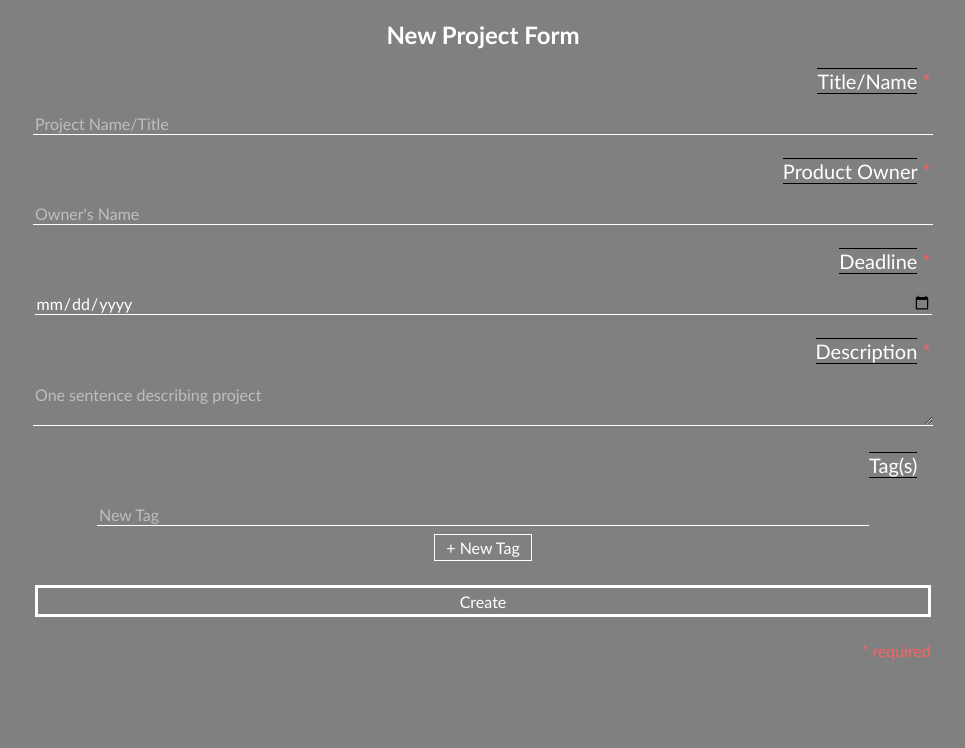
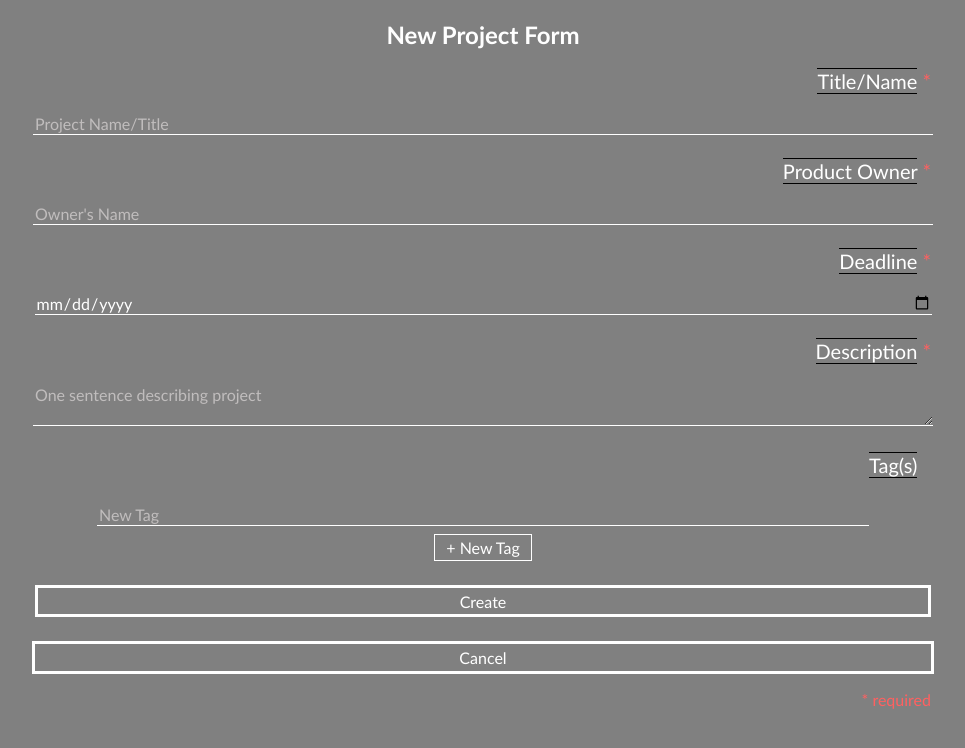
Before and after one commit to lanbow93/project_management_frontend, a React (Create React App) app: page /newproject in a window 1280 px wide. Shown: the top 748 px of the page, without its empty margins (157-1122 px from the left). Built offline with nearby package versions, Linux system fonts and the light colour scheme.

Commit message:
New form finished, show page started

```diff
--- a/src/App.css
+++ b/src/App.css
@@ -95,6 +95,21 @@ input, textarea {
   border-bottom: solid 1px white;
   cursor: pointer;
 }
+a p{
+  border: none !important;
+  padding: 0 !important;
+
+}
+
+.postFormField a {
+  display: inline-block;
+  text-decoration: none;
+  color: inherit;
+  width: 70%;
+  border: solid 3px white;
+  margin-bottom: 1rem;
+}
+
 
 input::placeholder, textarea::placeholder{
   color: rgb(192, 189, 189);
@@ -152,7 +167,21 @@ input[type="submit"]{
   border-color: white;
 }
 
+.projectPage p{
+  text-align: start;
+  padding-left: 10%;
+  margin-bottom: 0;
+}
 
+.target{
+  font-weight: bold;
+  font-size: larger;
+  margin-top: 0;
+}
+
+.lower{
+  font-size: small;
+}
 
 /*   */
 /*  Properties Large Phones / Tablets */
--- a/src/actions.js
+++ b/src/actions.js
@@ -37,8 +37,8 @@ export async function UpdateAction({ request, params }) {
         owner: formData.get("owner"),
         deadline: formData.get("deadline"),
         description: formData.get("description"),
-        tags: JSON.stringify(formData.get("tags")),
-        content: JSON.stringify(formData.get("content"))
+        tags: formData.get("tags"),
+        content: (formData.get("content"))
     };
 
     // request to update route in backend
--- a/src/pages/New.js
+++ b/src/pages/New.js
@@ -1,5 +1,6 @@
-import { Form } from "react-router-dom";
+import { Form, Link, redirect } from "react-router-dom";
 import { useState } from "react";
+
 function New(props) {
     const [formInfo, setFormInfo] = useState ({
         title: "",
@@ -7,14 +8,13 @@ function New(props) {
         deadline: "",
         description: ""
     })
-
     const [tagFields, setTagFields] = useState([""])
-
     const addTag = () => {
         let data = [...tagFields, ""];
         setTagFields(data);
 
     }
+
 
     function updateTags(event, index) {
         let tagArray = [...tagFields]
@@ -48,6 +48,7 @@ function New(props) {
     <br />
 
     {(formInfo.title && formInfo.owner && formInfo.deadline && formInfo.description) ? <input className="ready" type="submit" value="Create"  /> : <input className="disabled" type="submit" value="Create" disabled />}
+    <a href="/"><p>Cancel</p></a>
     <h4>* required</h4>
 </Form>
 }
--- a/src/pages/Show.js
+++ b/src/pages/Show.js
@@ -2,7 +2,25 @@ import { useLoaderData } from "react-router-dom"
 function Show(props){
     const project = useLoaderData()
     console.log(project)
-    return <h1>Show Page</h1>
+    const date1 = new Date(project.deadline);
+    const date2 = new Date();
+    let timeDifference = Math.abs(date1 - date2) / 36e5;
+
+    const weeks = Math.floor(timeDifference / 168);
+    const days = Math.floor((timeDifference % 168) / 24 )
+    const hours = Math.round((timeDifference % 168) % 24 )
+
+    const tagArray = JSON.parse(project.tags).split(',');
+
+    return <div className="projectPage">
+        <h1>{project.title}</h1>
+        <p>Product Owner:</p>
+        <p className="target">{project.owner}</p>
+
+        <p>Target Deadline:</p>
+        <p className="target">{project.deadline} &nbsp; &#8594; &nbsp;  {weeks} <span className="lower">wk(s)</span> {days}<span className="lower"> d(s)</span> {hours}<span className="lower"> hr(s)</span> </p>
+
+    </div>
 }
 
 export default Show
```
